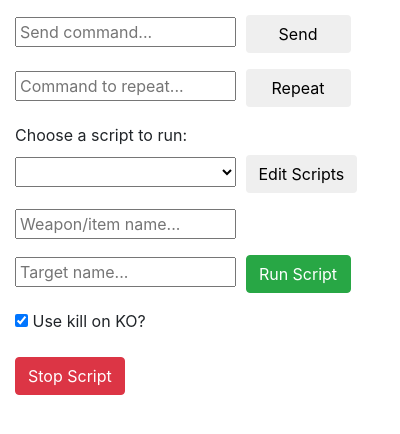
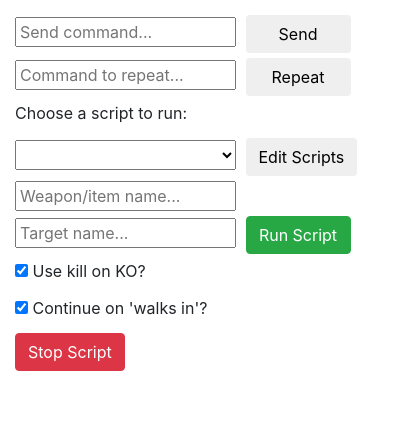
Before and after one commit to jdalley/tecext, a browser extension: page popup.html in a window 400 px wide. Drawn offline with nearby package versions, Linux system fonts and the light colour scheme.

Commit message:
Added a checkbox option for continuing the script when something 'walks in'. Adjusted some css.

```diff
--- a/css/tecext.css
+++ b/css/tecext.css
@@ -6,6 +6,7 @@ body {
 
 .popup-container {
     margin-top: 15px;
+
 }
 
 .popup-container input[type="text"] {
@@ -27,3 +28,7 @@ body {
 .popup-container main {
     height: 100%;
 }
+
+.popup-container div {
+    padding-bottom: 5px;
+}
--- a/js/tecext.js
+++ b/js/tecext.js
@@ -2,6 +2,14 @@
  * Extension popup logic: event wireup and UI logic.
  * Events call functions directly in the background script.
  */
+
+
+function resizeMe() {
+    height = document.getElementsByClassName("popup-container")[0].offsetHeight;
+    width  = document.getElementsByClassName("popup-container")[0].offsetWidth;
+    self.resizeTo(width, height+50);
+}
+
 document.addEventListener("DOMContentLoaded", function () {
 
     // Plain message input:
@@ -35,6 +43,7 @@ document.addEventListener("DOMContentLoaded", function () {
         var target = document.getElementById("targetInput").value;
         var weaponItemName = document.getElementById("weaponItemName").value;
         var shouldKill = document.getElementById("shouldKill").checked;
+        var continueOnWalkIn = document.getElementById("continueOnWalkIn").checked;
 
         // This will become data driven later, via json/local storage with defaults.
         // TODO: Move options into its own JSON config, load it like scripts are loaded.
@@ -42,7 +51,8 @@ document.addEventListener("DOMContentLoaded", function () {
             scriptName, {
                 target: target,
                 weaponItemName: weaponItemName,
-                shouldKill: shouldKill
+                shouldKill: shouldKill,
+                continueOnWalkIn: continueOnWalkIn
             }
         );
     });
--- a/popup.html
+++ b/popup.html
@@ -20,36 +20,40 @@
 <body>
     <main role="main">
         <div class="container popup-container">
-            <p>
+            <div>
                 <input id="commandInput" type="text" placeholder="Send command..." />
                 <button type="button" id="sendCommand" class="btn btn-basic">Send</button>
-            </p>
-            <p>
+            </div>
+            <div>
                 <input id="repeatInput" type="text" placeholder="Command to repeat..." />
                 <button type="button" id="sendRepeat" class="btn btn-basic" value="simpleCommandRepeat">Repeat</button>
-            </p>
+            </div>
             <div>
                 <label for="scriptSelect">Choose a script to run:</label>
             </div>
-            <p>
+            <div>
                 <select id="scriptSelect">
                 </select>
                 <button type="button" id="editScripts" class="btn btn-basic">Edit Scripts</button>
-            </p>
-            <p>
+            </div>
+            <div>
                 <input id="weaponItemName" type="text" placeholder="Weapon/item name..." />
-            </p>
-            <p>
+            </div>
+            <div>
                 <input id="targetInput" type="text" placeholder="Target name..." />
                 <button type="button" id="runScript" class="btn btn-success">Run Script</button>
-            </p>
-            <p>
+            </div>
+            <div>
                 <input type="checkbox" id="shouldKill" checked />
                 <label for="shouldKill">Use kill on KO?</label>
-            </p>
-            <p>
+            </div>
+            <div>
+                <input type="checkbox" id="continueOnWalkIn" checked />
+                <label for="continueOnWalkIn">Continue on 'walks in'?</label>
+            </div>
+            <div>
                 <button type="button" id="stopScript" class="btn btn-danger">Stop Script</button>
-            </p>
+            </div>
         </div>
     </main>
 
```
Also changed, not shown: js/background.js (+7 -1 lines).
